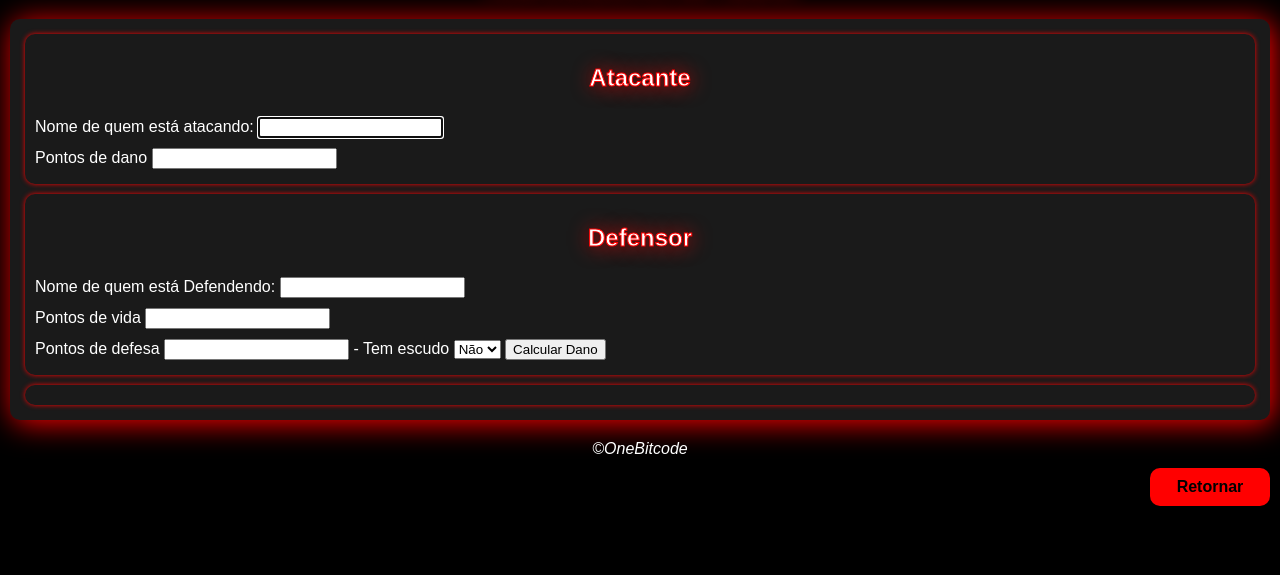
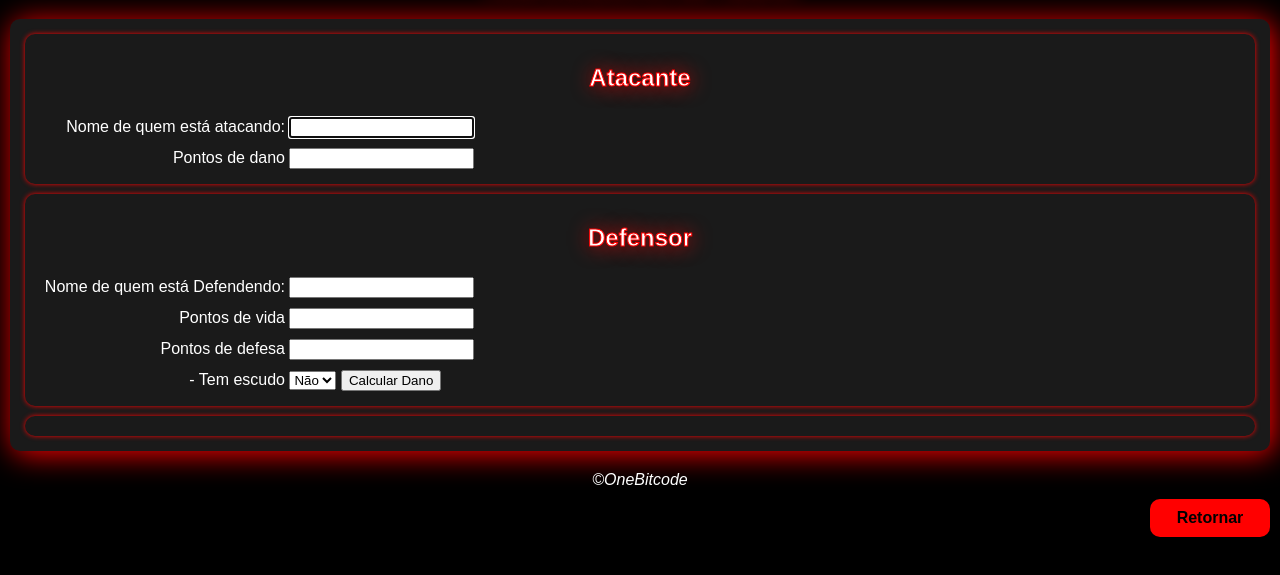
Before and after one commit to ToKolob/Estudos, a plain HTML site: page Onebitcode/012 Calculadora de dano/index.html in a window 1280 px wide. Shown: the part 61-636 px from the top of the page. Drawn offline with Linux system fonts and the light colour scheme.

Commit message:
lunchtime

```diff
--- a/Onebitcode/012 Calculadora de dano/index.html
+++ b/Onebitcode/012 Calculadora de dano/index.html
@@ -5,6 +5,13 @@
   <meta name="viewport" content="width=device-width, initial-scale=1.0">
   <title>Calculadora de dano</title>
   <link rel="stylesheet" href="../style.css">
+  <style>
+    label {
+      display: inline-block;
+      width: 250px;
+      text-align: right;
+    }
+  </style>
 </head>
 <body>
   <header>
@@ -29,6 +36,7 @@
       <br>
       <label for="defencivePoints">Pontos de defesa</label>
       <input type="number" name="defencivePoints" id="defencivePoints">
+      <br>
       <label for="hasShild">- Tem escudo</label>
       <select name="hasShild" id="hasShild" value=>
         <option value="no">Não</option>
@@ -37,7 +45,6 @@
       <input type="button" value="Calcular Dano" onclick="calculate()">
     </div>
     <div id="outp"></div>
-
   </section>
   <footer>
     &copy;OneBitcode
```
